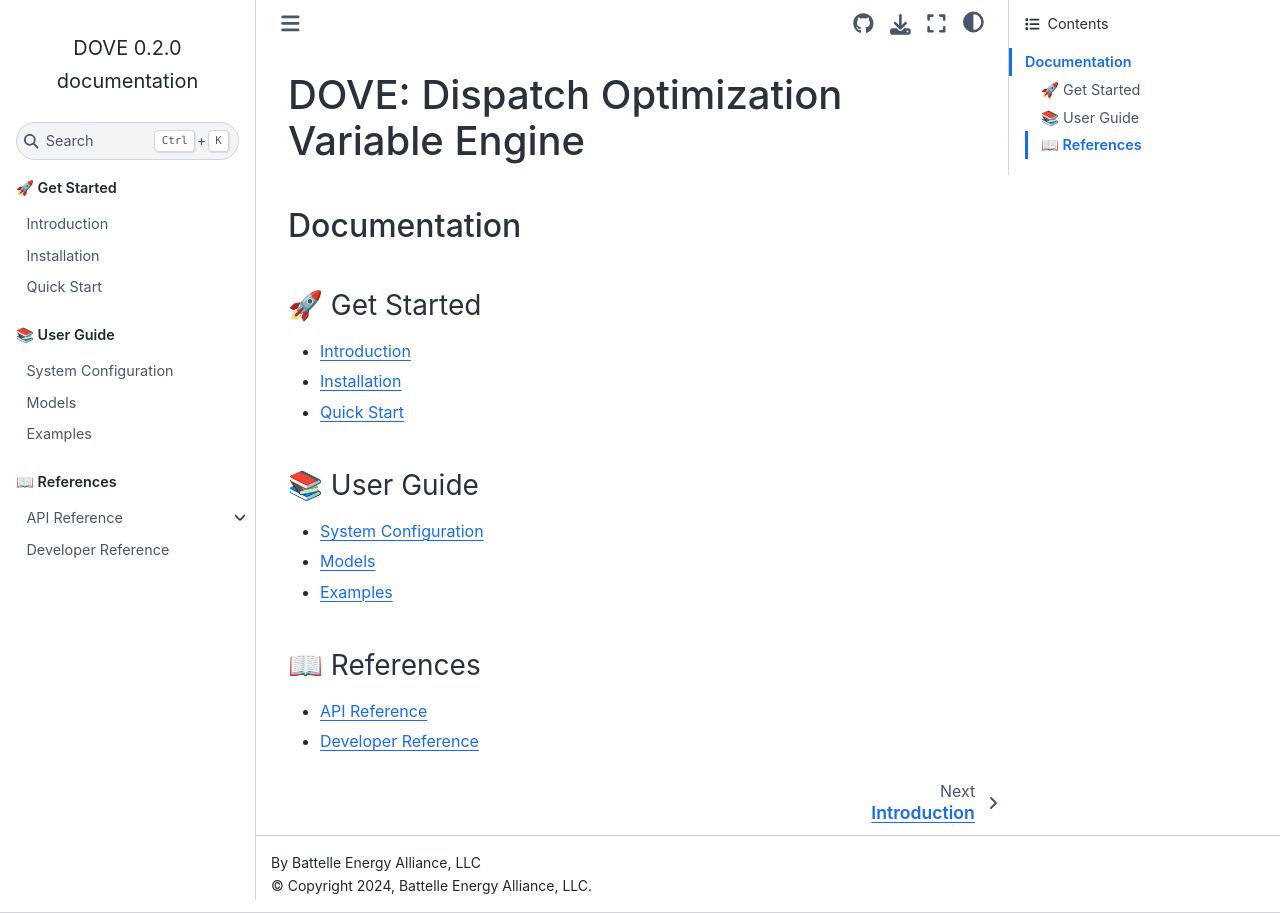
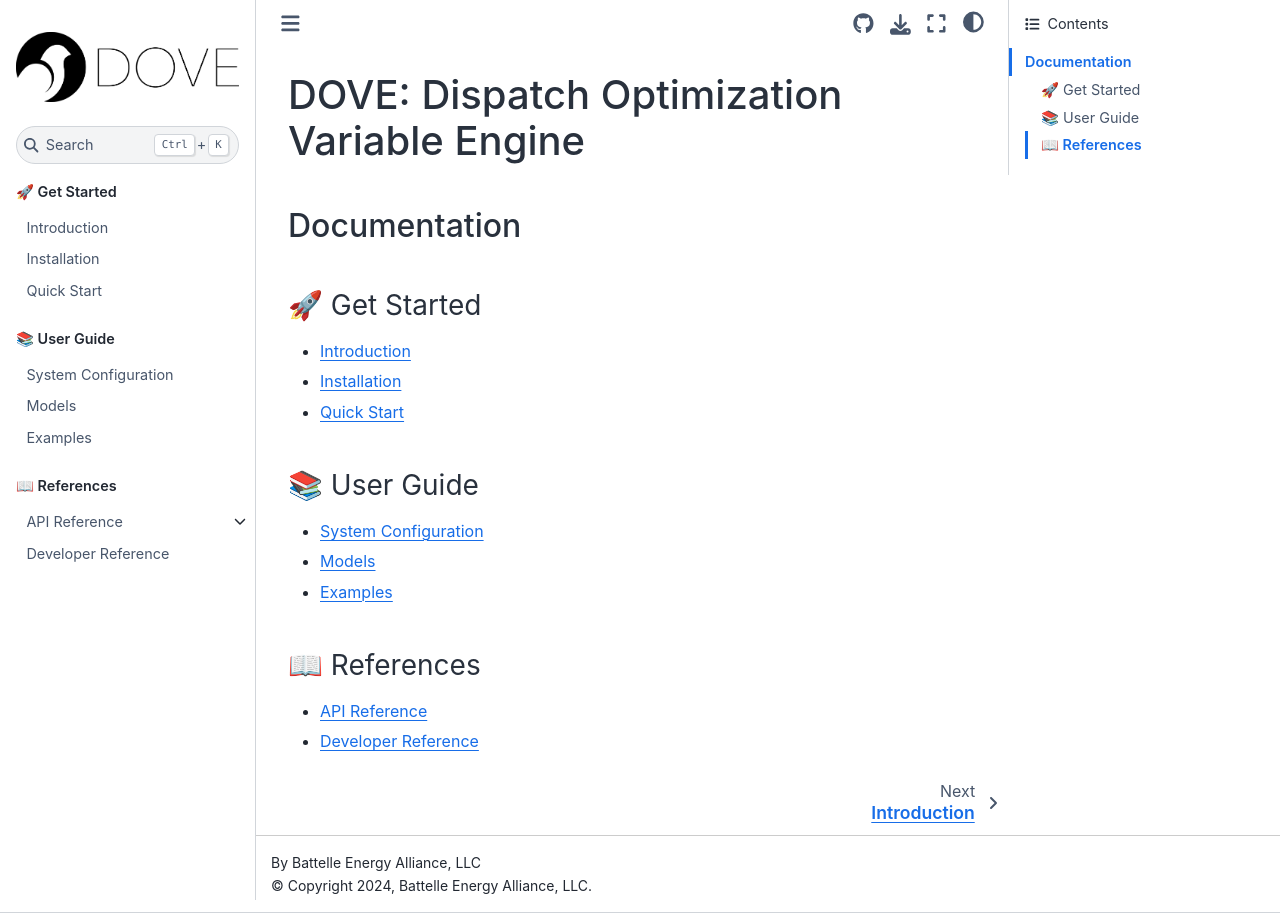
Before and after one commit to idaholab/DOVE, a Sphinx documentation site: the page built from docs/source/index.md, in a window 1280 px wide. Built offline with Sphinx 7.4.7 and the Sphinx Book theme 1.1.4, drawn with Linux system fonts in a browser that asks for light colours.

Commit message:
docs: add dark mode logo and add logo to docs

```diff
--- a/docs/source/conf.py
+++ b/docs/source/conf.py
@@ -60,4 +60,9 @@
     "use_repository_button": True,
     "show_navbar_depth": 1,
     "show_toc_level": 2,
+    "logo": {
+      "image_light": "assets/DOVE_light_mode.png",
+      "image_dark": "assets/DOVE_dark_mode.png",
+    }
+
 }
```
Also changed, not shown: docs/source/assets/DOVE_dark_mode.png (added), docs/source/assets/DOVE_light_mode.png (renamed from docs/source/assets/DOVE.png), docs/source/assets/energy_flow_diagram_minimal.png (renamed from images/energy_flow_diagram_minimal.png).
